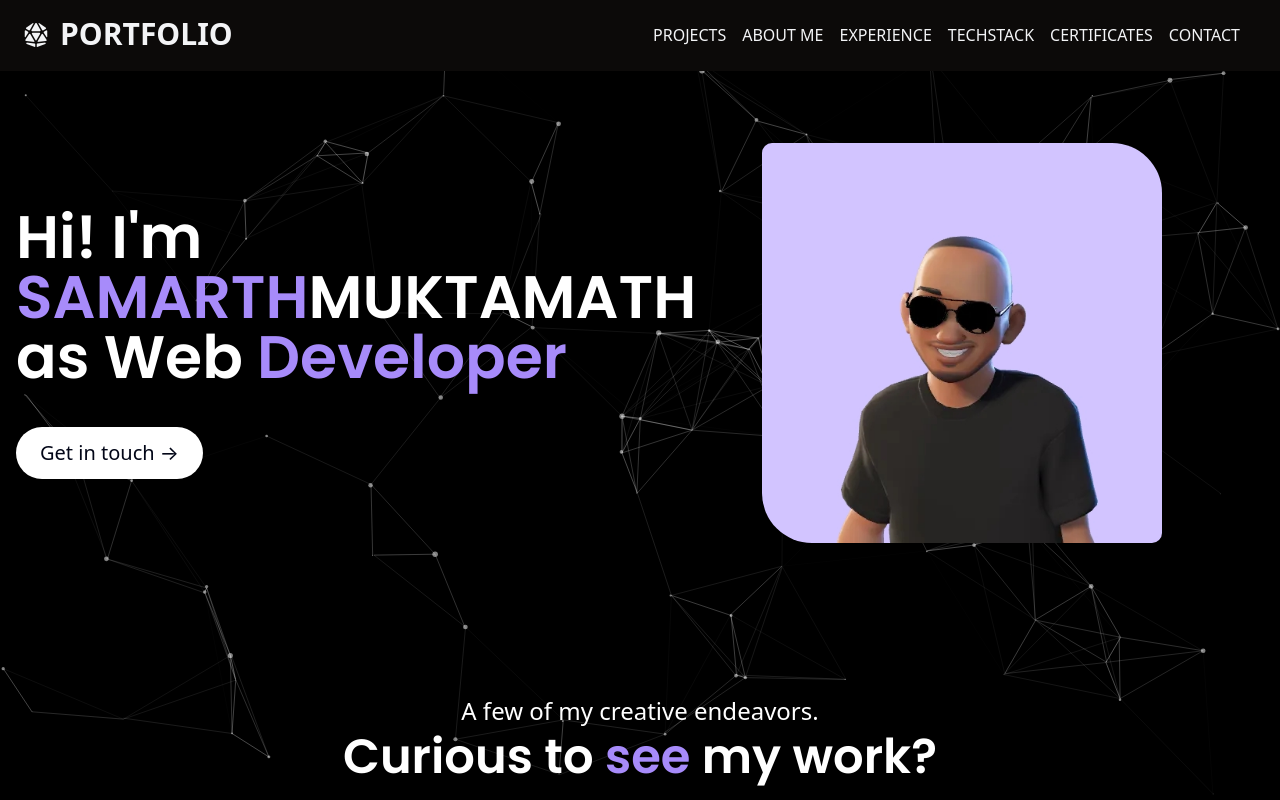
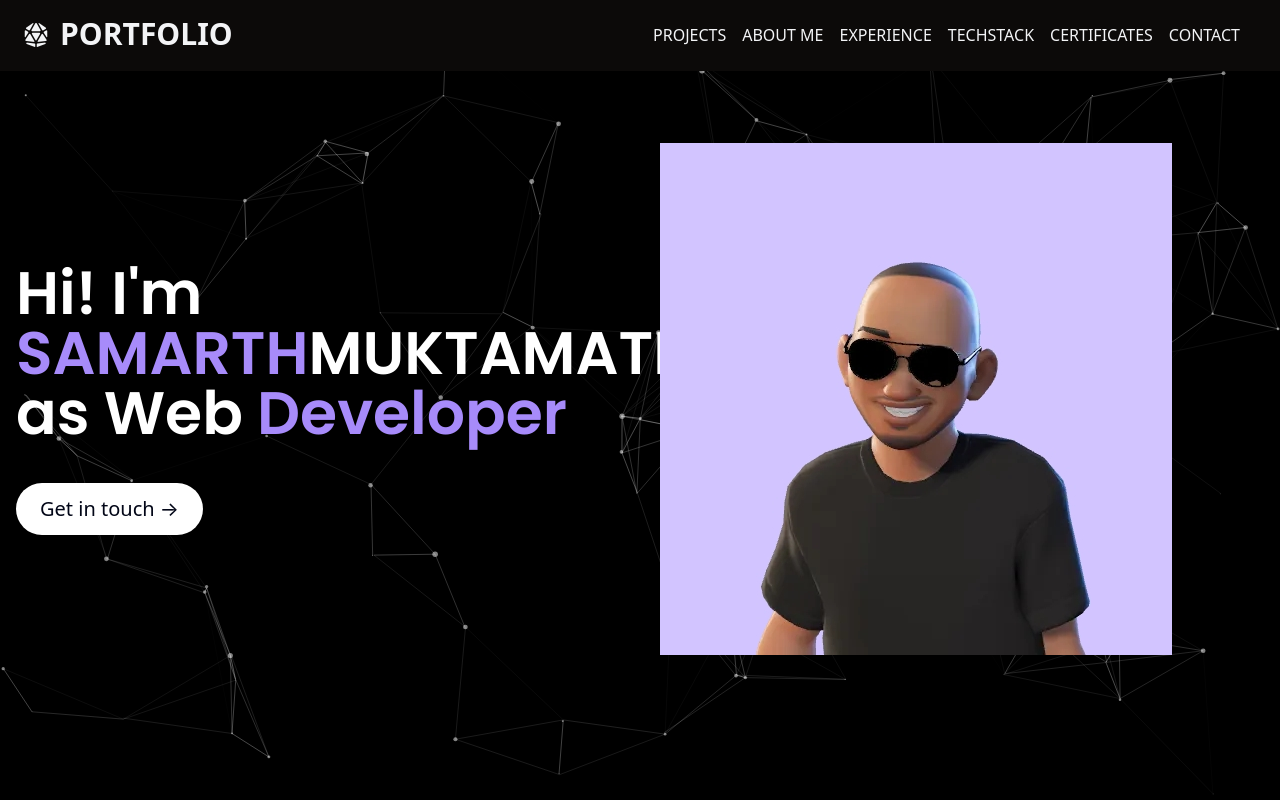
Before and after one commit to young-monk-samarth/PortFolio, a SvelteKit app: page / in a window 1280 px wide. Shown: the top 800 px of the page. Built offline with nearby package versions, Linux system fonts and the light colour scheme.

Commit message:
Update Main.svelte

```diff
--- a/src/components/Main.svelte
+++ b/src/components/Main.svelte
@@ -103,40 +103,7 @@
         />
     </div>
 </div>
-<style>
-.wrapper {
-    width: 400px;  /* Original container size */
-    height: 400px;
-    margin: 0 auto;
-}
 
-.box {
-    position: relative;
-    width: 100%;    /* Half width */
-    height: 100%;   /* Half height */
-    overflow: hidden;
-    border-radius:10px 50px 10px 50px;
-}
-
-.box img {
-    width: 100%;
-    height: 100%;
-    object-fit: cover;
-    transition: all 1s ease;
-}
-
-.box:hover img {
-    transform: scale(1.2);
-}
-
-/* Only adjust margin for small screens */
-@media (max-width: 480px) {
-    .wrapper {
-        margin: 0 1rem !important; /* Force margin with !important */
-        width: calc(100% - 2rem); /* Adjust width to account for margins */
-    }
-}
-</style>
 </section>
 
 
```
